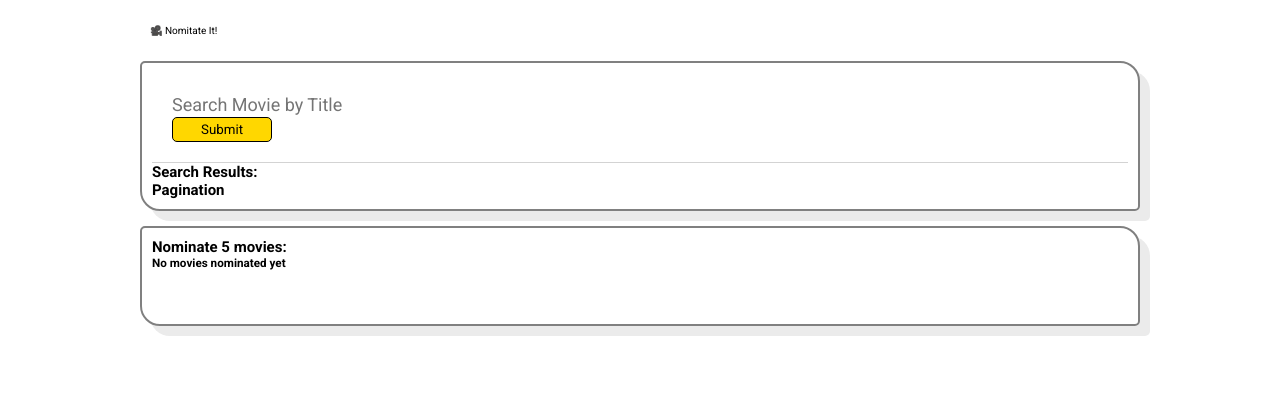
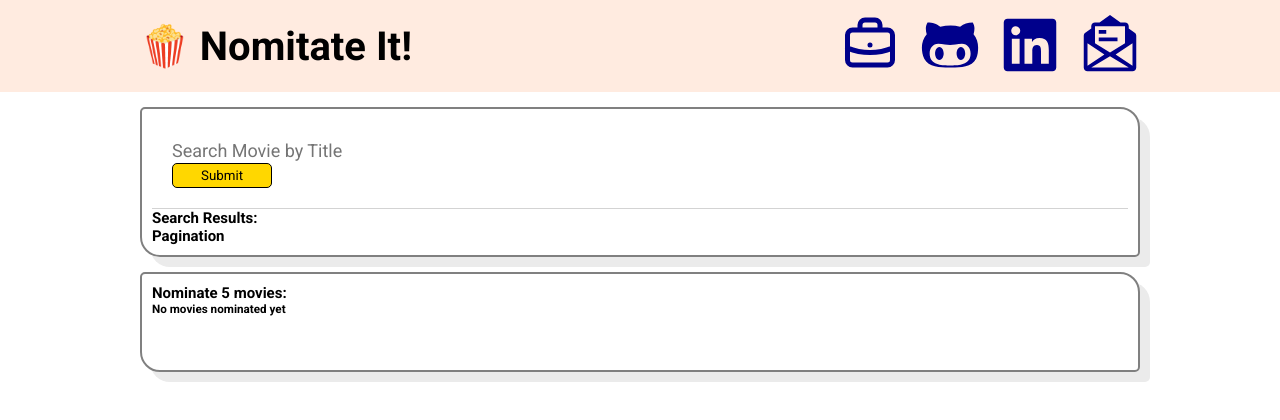
Before and after one commit to zkiu/nominate_it, a React (Create React App) app: page / in a window 1280 px wide. Shown: the top 420 px of the page. Built offline with nearby package versions, Linux system fonts and the light colour scheme.

Commit message:
done header

```diff
--- a/package.json
+++ b/package.json
@@ -13,6 +13,7 @@
 		"axios": "^0.21.1",
 		"react": "^17.0.1",
 		"react-dom": "^17.0.1",
+		"react-icons": "^4.2.0",
 		"react-scripts": "4.0.3",
 		"react-toastify": "^7.0.4",
 		"sass": "^1.32.8",
--- a/src/components/App.tsx
+++ b/src/components/App.tsx
@@ -32,13 +32,15 @@ export default function App() {
 	}
 
 	return (
-		<main>
+		<>
 			<Header />
-			{nominatedList.length === 5 && <Banner nominatedList={nominatedList} />}
-			<Search addMovie={addMovie} nominatedList={nominatedList} />
-			<Nominate removeMovie={removeMovie} nominatedList={nominatedList} />
+			<main>
+				{nominatedList.length === 5 && <Banner nominatedList={nominatedList} />}
+				<Search addMovie={addMovie} nominatedList={nominatedList} />
+				<Nominate removeMovie={removeMovie} nominatedList={nominatedList} />
 
-			<ToastComp />
-		</main>
+				<ToastComp />
+			</main>
+		</>
 	)
 }
--- /dev/null
+++ b/src/components/Header/Header.scss
@@ -0,0 +1,77 @@
+header {
+	// background-color: $dark;
+	width: 100%;
+	// min-height: 8rem;
+	// display: grid;
+	// place-items: center;
+	// padding: 0rem 0;
+	// position: fixed;
+	display: flex;
+	justify-content: center;
+	padding: 1.5rem;
+	background-color: rgb(255, 235, 224);
+
+	.container {
+		display: flex;
+		justify-content: space-between;
+		align-items: center;
+		width: 100%;
+		max-width: 1000px;
+		min-width: 350px;
+		// display: grid;
+		// grid-template-columns: 1fr 3fr 1fr;
+		// place-items: center;
+		// max-width: $width-desk;
+	}
+	.logo {
+		// @include font-logo;
+		font-size: 4rem;
+		// width: 9rem;
+		// justify-self: start;
+		// background-clip: text;
+		// background: -webkit-gradient(
+		// 	linear,
+		// 	left top,
+		// 	right top,
+		// 	from(rgb(116, 106, 246)),
+		// 	to($medium)
+		// );
+		// background: linear-gradient(to right, rgb(255, 255, 255) 0%, $medium 100%);
+		// -webkit-background-clip: text;
+		// -webkit-text-fill-color: transparent;
+		// width: -webkit-fit-content;
+		// width: fit-content;
+		// width: -moz-fit-content;
+	}
+	.hover {
+		// idea from from codepen https://codepen.io/mxttsco/pen/KgodYm
+		transition: all 0.2s ease-in-out;
+		position: relative;
+		&:before,
+		&:after {
+			content: '';
+			position: absolute;
+			bottom: 0rem;
+			width: 0px;
+			height: 0.75rem;
+			margin: 5rem 0 0;
+			transition: all 0.2s ease-in-out;
+			transition-duration: 0.2s;
+			opacity: 0;
+			background-color: darken($medium, 5%);
+			left: 0;
+		}
+	}
+	.logoContainer {
+		justify-self: start;
+		&:hover {
+			.hover {
+				&:before,
+				&:after {
+					width: 100%;
+					opacity: 0.5;
+				}
+			}
+		}
+	}
+}
--- a/src/components/Header/Header.tsx
+++ b/src/components/Header/Header.tsx
@@ -1,14 +1,13 @@
-import React, {useState} from 'react'
+import HeaderBtnComp from '../HeaderBtnComp/HeaderBtnComp'
 
 export default function Header() {
 	return (
 		<header>
 			<div className="container">
 				<div className="logoContainer">
-					{/* <Link to="/" className="logo hover"> */}
-					🎥 Nomitate It!
-					{/* </Link> */}
+					<h1 className="logo hover">🍿 Nomitate It!</h1>
 				</div>
+				<HeaderBtnComp />
 			</div>
 		</header>
 	)
--- /dev/null
+++ b/src/components/HeaderBtnComp/HeaderBtnComp.tsx
@@ -0,0 +1,22 @@
+import {FaGithubAlt, FaLinkedin} from 'react-icons/fa'
+import {GoMailRead} from 'react-icons/go'
+import {HiOutlineBriefcase} from 'react-icons/hi'
+
+export default function AboutPage() {
+	return (
+		<div className="profile-container">
+			<a href="https://zkiu.github.io/portfolio/">
+				<HiOutlineBriefcase className="profileBtn" />
+			</a>
+			<a href="https://github.com/zkiu">
+				<FaGithubAlt className="profileBtn" />
+			</a>
+			<a href="https://www.linkedin.com/in/devkiu/">
+				<FaLinkedin className="profileBtn" />
+			</a>
+			<a href="mailto:ukeqlee@gmail.com?subject=qstory">
+				<GoMailRead className="profileBtn" />
+			</a>
+		</div>
+	)
+}
--- /dev/null
+++ b/src/components/HeaderBtnComp/_HeaderBtnComp.scss
@@ -0,0 +1,24 @@
+.profile-container {
+	display: flex;
+	justify-content: flex-end;
+	flex-flow: wrap;
+
+	// justify-content: center;
+	// width: 500px;
+	// margin: 0 auto;
+	// padding: 2rem 0 2rem 0;
+
+	.profileBtn {
+		position: relative;
+		margin-left: 2rem;
+		height: 6rem;
+		width: 6rem;
+		color: darkblue;
+		transition: all 0.3s;
+
+		&:hover {
+			color: blue;
+			top: -5px;
+		}
+	}
+}
--- a/src/components/App.scss
+++ b/src/components/_App.scss
@@ -1,13 +1,5 @@
 main {
 	padding: 1.5rem;
-}
-
-header {
-	max-width: 1000px;
-	min-width: 350px;
-	margin: 0 auto;
-	margin-bottom: 1.5rem;
-	padding: 1rem;
 }
 
 section {
--- a/src/index.scss
+++ b/src/index.scss
@@ -5,6 +5,8 @@
 
 // Component Specifics
 @import './components/App.scss';
+@import './components/Header/Header.scss';
+@import './components/HeaderBtnComp/HeaderBtnComp.scss';
 @import './components/Banner/Banner.scss';
 @import './components/SearchBarComp/SearchBarComp.scss';
 @import './components/SearchResultComp/SearchResultComp.scss';
--- a/src/partials/_variables.scss
+++ b/src/partials/_variables.scss
@@ -1,2 +1,6 @@
 // fonts
 $primary-font: Roboto;
+
+//colours
+$medium: gray;
+$dark: black;
```
Also changed, not shown: 1 other file (tests, documents, lock files or other folders).
